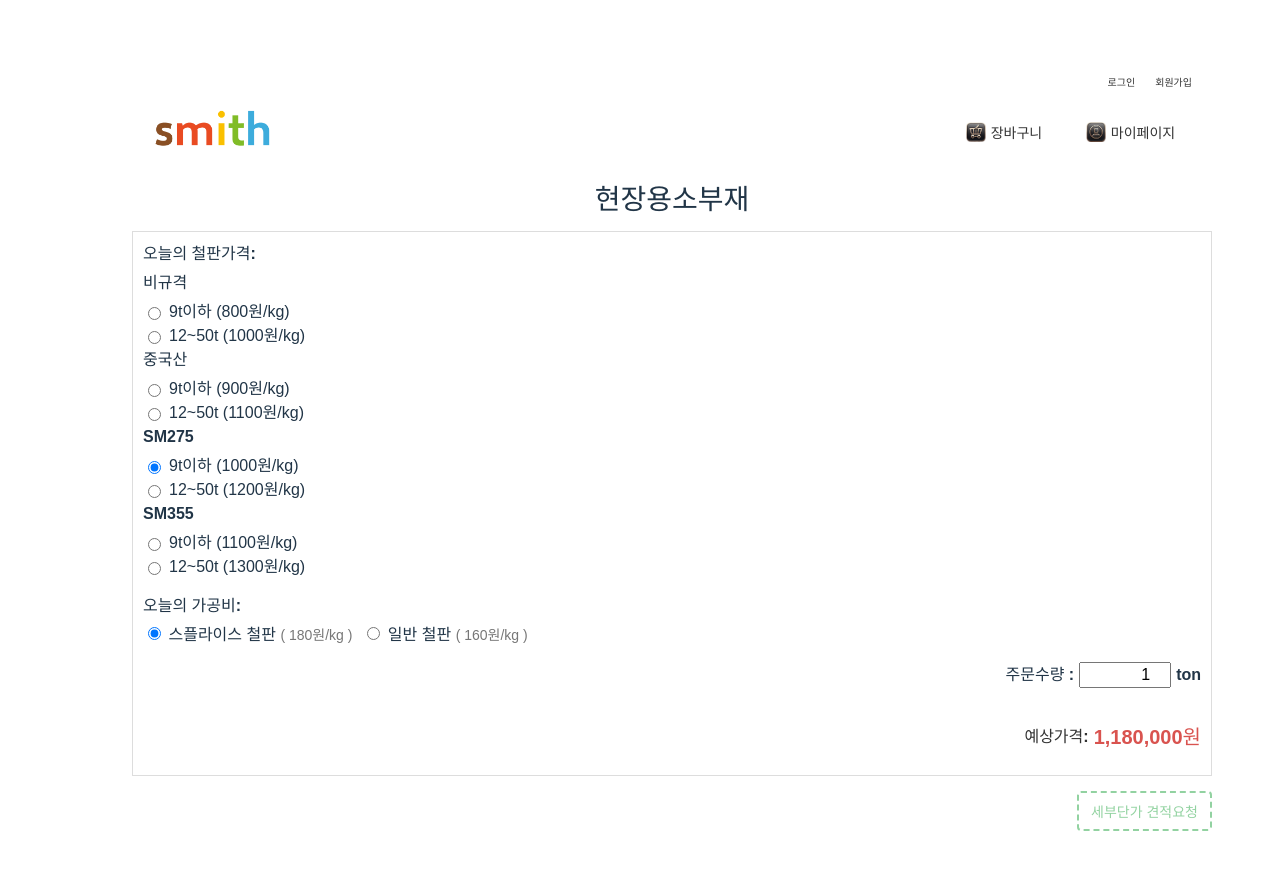
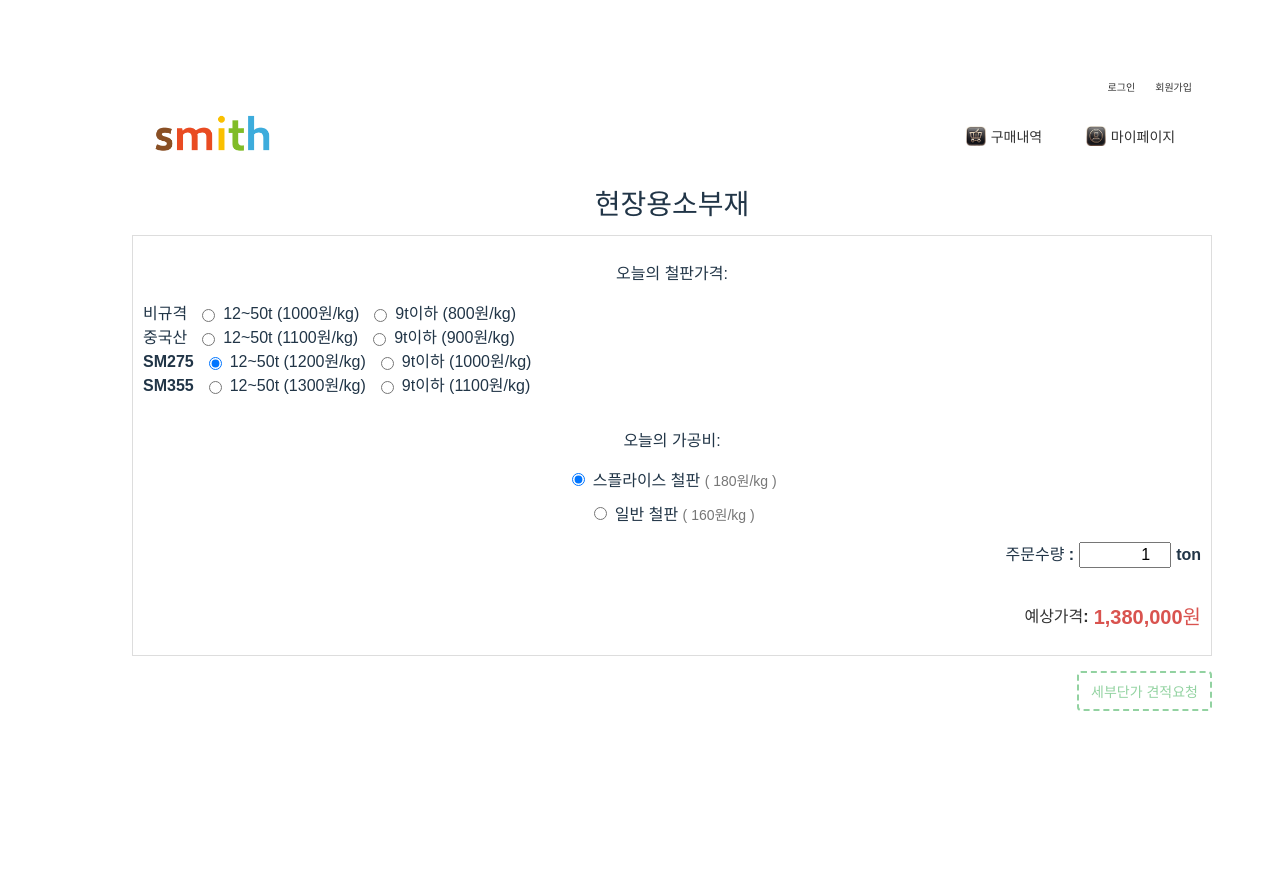
Before and after one commit to Agrain7/Smith-Frontend, a Vue app: page /product/1 in a window 1280 px wide. Shown: the top 870 px of the page. After the commit the page ends 800 px from the top, so only its background shows below. Built offline with nearby package versions, Linux system fonts and the light colour scheme; no server answers.

Commit message:
디테일페이지 업데이트3

```diff
--- a/src/components/Header.vue
+++ b/src/components/Header.vue
@@ -13,7 +13,7 @@
       <div class="right-section">
         <button class="cart-btn" @click="handleBasket">
           <img src="@/assets/cart-icon.png" alt="장바구니 아이콘" class="icon" />
-          <span class="btn-text">장바구니</span>
+          <span class="btn-text">구매내역</span>
         </button>
         <button class="mypage-btn" @click="handleMypage">
           <img src="@/assets/mypage-icon.png" alt="마이페이지 아이콘" class="icon" />
--- a/src/components/ProductDetail.vue
+++ b/src/components/ProductDetail.vue
@@ -14,11 +14,11 @@
           <p class="price-title">오늘의 철판가격:</p>
           <div class="material-selection">
             <div class="material-options">
-              <!-- 반복: 각 재료 그룹 -->
+              <!-- 각 재료 그룹을 한 줄에 배치 -->
               <div v-for="material in materials" :key="material" class="material-group">
                 <span class="material-label">{{ material }}</span>
                 <div class="weight-options">
-                  <!-- 각 재료별 두 무게 카테고리 -->
+                  <!-- weightCategories 순서: 12~50t, 9t이하 -->
                   <label v-for="weight in weightCategories" :key="material + '_' + weight">
                     <input type="radio"
                            :value="material + '_' + weight"
@@ -33,7 +33,7 @@
           </div>
         </div>
 
-        <!-- 가공비 선택 영역 -->
+        <!-- 가공비 선택 영역 (변경 없음) -->
         <div class="order-left">
           <p class="price-title">오늘의 가공비:</p>
           <div class="processing-selection">
@@ -62,7 +62,7 @@
         </div>
       </div>
 
-      <!-- 세부단가 견적요청 섹션 -->
+      <!-- 견적 요청 버튼 영역 -->
       <div class="estimate-request">
         <button
           class="estimate-button"
@@ -112,30 +112,31 @@ export default {
           description: '브라켓에 대한 상세 설명입니다.'
         }
       },
-      // 재료 선택: material과 무게 카테고리 결합 (예: "SM275_9t이하")
-      selectedMaterialOption: 'SM275_9t이하',
-      // 가공비 선택: 기본값
+      // 선택된 재료 옵션 (예: "SM275_12~50t")
+      selectedMaterialOption: 'SM275_12~50t',
+      // 선택된 가공비 옵션 (기본값)
       selectedProcessingFee: '스플라이스 철판',
       quantity: 1,
       showEstimateModal: false,
-      // 반복용 배열
+      // 재료 목록
       materials: ["비규격", "중국산", "SM275", "SM355"],
-      weightCategories: ["9t이하", "12~50t"],
+      // 무게 카테고리 순서: 12~50t가 먼저, 9t이하가 나중
+      weightCategories: ["12~50t", "9t이하"],
     }
   },
   computed: {
-    // Vuex 스토어에서 가격 설정 값을 가져옴
+    // Vuex 스토어의 가격 설정 값을 가져옴
     priceConfig() {
       return this.$store.state.priceConfig;
     },
-    // 제품 정보: 이미지 제외하고 제품명만 사용 (설명 제거)
+    // 제품 정보 (제품명만 사용)
     product() {
       const productId = this.$route.params.productId;
       const baseProduct = this.products[productId] || this.products['현장용소부재'];
       return baseProduct;
     },
     computedPrice() {
-      // selectedMaterialOption 형식: "SM275_9t이하"
+      // selectedMaterialOption 형식: "SM275_12~50t"
       const parts = this.selectedMaterialOption.split('_');
       const material = parts[0];
       const weight = parts[1];
@@ -190,6 +191,7 @@ export default {
   box-sizing: border-box;
   font-family: 'Noto Sans KR', sans-serif;
 }
+
 /* 오른쪽 영역 전체 */
 .right-side {
   flex: 1;
@@ -197,7 +199,8 @@ export default {
   flex-direction: column;
   gap: 15px;
 }
-/* 중앙 섹션: 제품명만 표시 (설명 제거) */
+
+/* 중앙 섹션: 제품명만 표시 */
 .middle-section {
   text-align: center;
 }
@@ -206,6 +209,7 @@ export default {
   font-weight: bold;
   margin: 0;
 }
+
 /* 주문 정보 섹션 */
 .order-info {
   display: flex;
@@ -214,30 +218,30 @@ export default {
   border: 1px solid #ddd;
   padding: 10px;
 }
-.order-left {
-  display: flex;
-  flex-direction: column;
-}
-.price-title {
-  font-size: 16px;
-  font-weight: bold;
-  margin: 0 0 5px;
-  text-align: left;
-}
+
 /* 재료 선택 및 가공비 선택 영역 */
 .material-selection, .processing-selection {
   display: flex;
-  flex-wrap: wrap;
+  flex-direction: column;
   gap: 10px;
 }
+
+/* 각 재료 그룹: 한 줄에 배치 */
 .material-group {
   display: flex;
-  flex-direction: column;
-  align-items: flex-start;
+  align-items: center;
+  gap: 10px;
 }
+
+/* 재료 레이블 */
 .material-label {
   font-weight: bold;
-  margin-bottom: 5px;
+}
+
+/* 무게 옵션들을 한 줄에 배치 */
+.weight-options {
+  display: flex;
+  gap: 10px;
 }
 .weight-options label {
   font-size: 16px;
@@ -294,6 +298,7 @@ export default {
   color: #d9534f;
   margin: 0;
 }
+
 /* 견적 요청 버튼 영역 */
 .estimate-request {
   display: flex;
```
